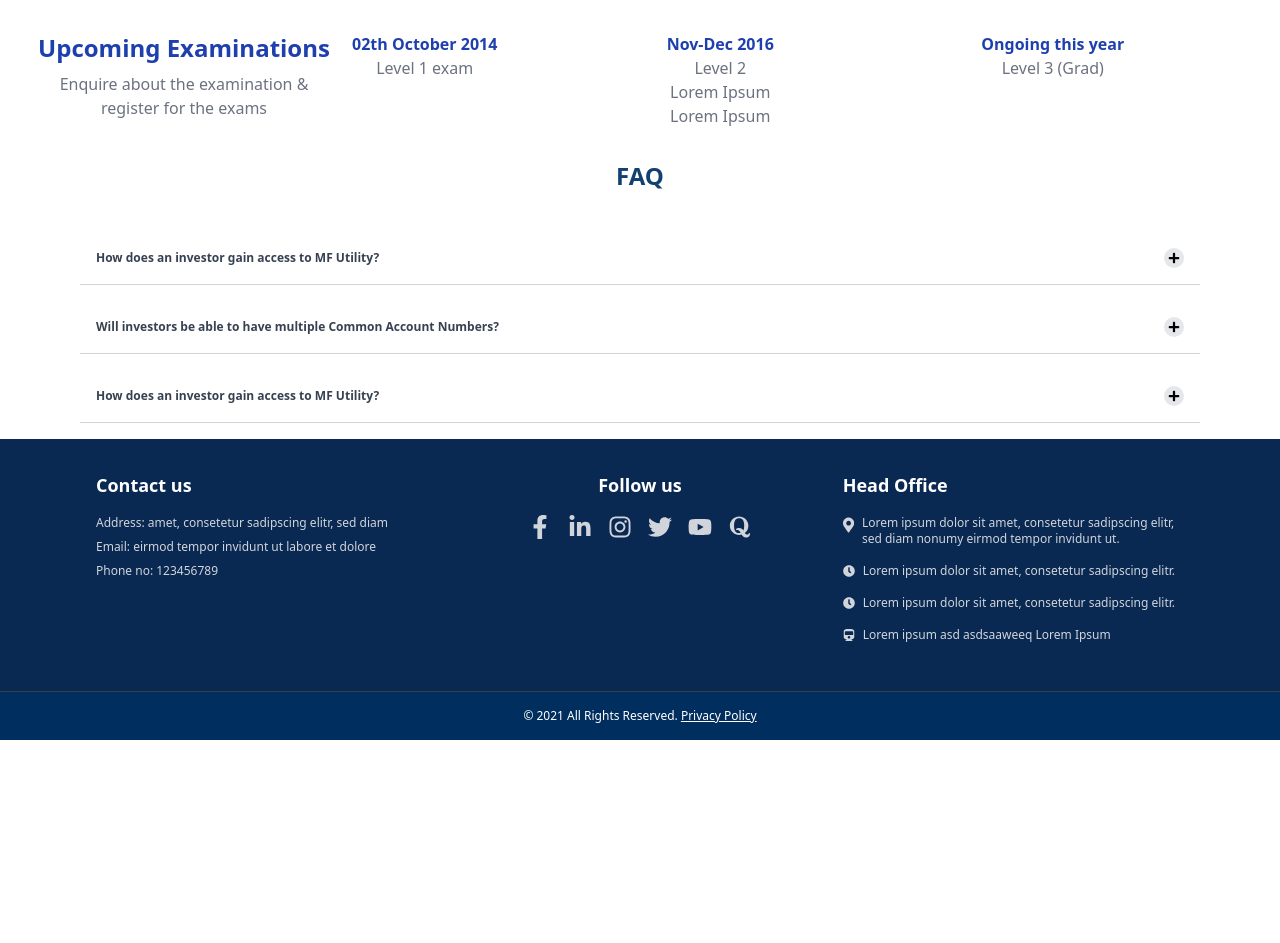
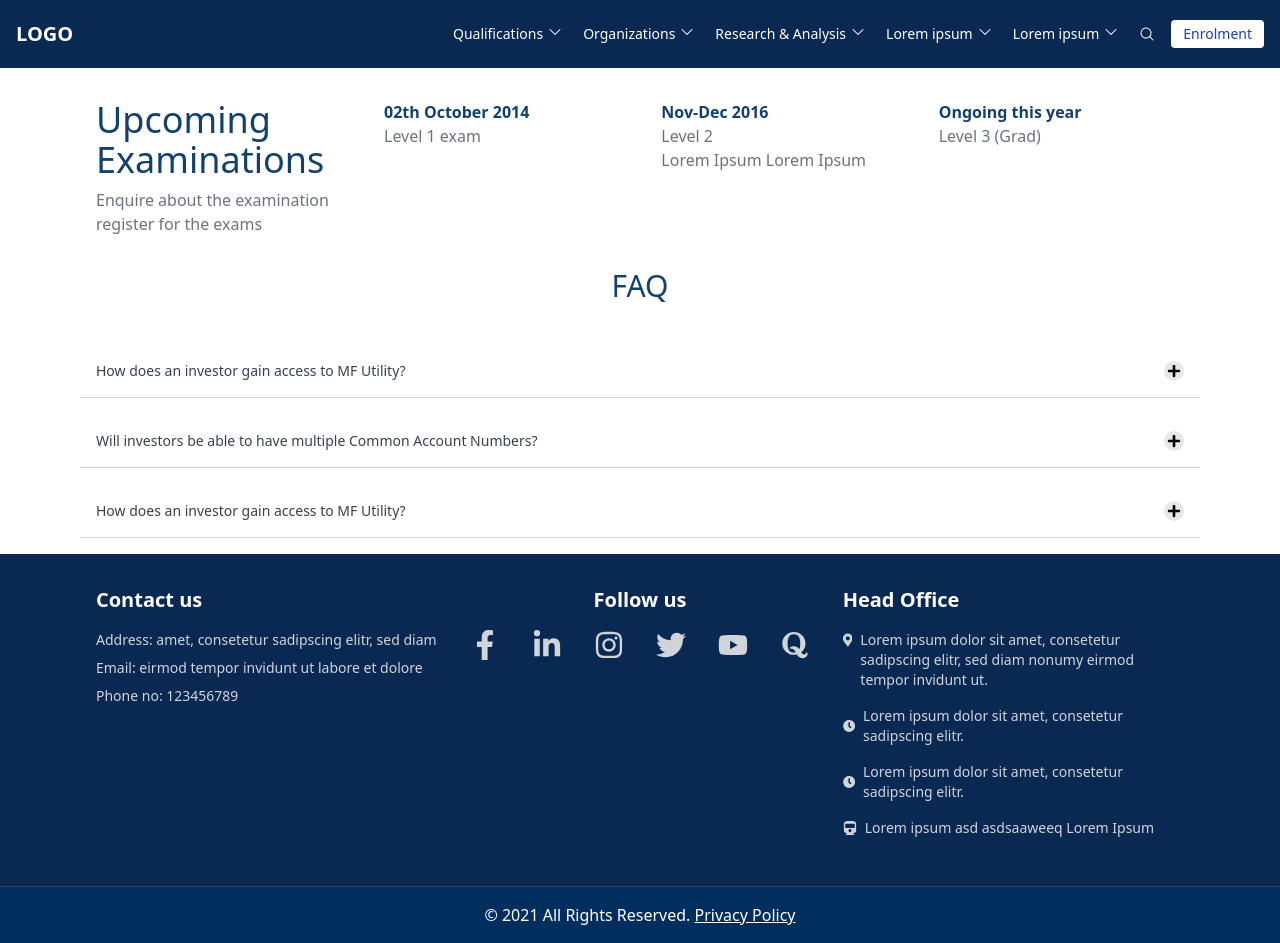
Before and after one commit to AnishRane13/Togglehead, a React (Create React App) app: page / in a window 1280 px wide. Before the commit the page ends 800 px from the top, so only its background shows below. Built offline with nearby package versions, Linux system fonts and the light colour scheme.

Commit message:
Styling in some components

```diff
--- a/src/App.js
+++ b/src/App.js
@@ -2,13 +2,13 @@ import './App.css';
 import FAQ from './components/FAQ'
 import Footer from './components/Footer';
 import Upcoming from './components/Upcoming';
-// import Navbar from './components/Navbar';
+import Navbar from './components/Navbar';
 
 
 function App() {
   return (
     <div className="App">
-      {/* <Navbar/> */}
+      <Navbar/>
       <Upcoming/>
       <FAQ/>
       <Footer/>
--- a/src/components/FAQ.jsx
+++ b/src/components/FAQ.jsx
@@ -24,15 +24,15 @@ const FAQ = () => {
   };
 
   return (
-    <div className="max-w-7xl mx-auto px-4 sm:px-6 lg:px-20 text-xs leading-normal">
-      <h2 className="text-2xl font-semibold text-center mb-10 text-[#12406F]">FAQ</h2>
+    <div className="max-w-8xl mx-auto px-4 sm:px-6 lg:px-20 text-sm leading-normal">
+      <h2 className="text-3xl font-medium text-center mb-10 text-[#12406F]">FAQ</h2>
       {faqData.map((faq, index) => (
         <div key={index} className={`mb-4 ${openIndex === index ? 'border-blue-500' : 'border-gray-300'}`}>
           <button
             onClick={() => toggleFAQ(index)}
             className={`w-full text-left flex justify-between items-center py-4 px-4 focus:outline-none bg-transparent border-b ${openIndex === index ? 'border-blue-500' : 'border-gray-300'}`}
           >
-            <span className={`font-semibold pr-8 ${openIndex === index ? 'text-blue-500' : 'text-gray-700'}`}>
+            <span className={`font- pr-8 ${openIndex === index ? 'text-blue-500' : 'text-gray-700'}`}>
               {faq.question}
             </span>
             <span className={`flex-shrink-0 flex items-center justify-center w-5 h-5 rounded-full ${openIndex === index ? 'bg-[#12406F] text-white' : 'bg-gray-200'}`}>
--- a/src/components/Footer.jsx
+++ b/src/components/Footer.jsx
@@ -5,20 +5,20 @@ import { IconContext } from "react-icons";
 const Footer = () => {
   return (
     <footer className="bg-[#092852] text-white pt-8">
-      <div className="max-w-7xl mx-auto px-4 sm:px-6 lg:px-24">
+      <div className="max-w-8xl mx-auto px-4 sm:px-6 lg:px-24">
         <div className="grid grid-cols-1 md:grid-cols-3 gap-8">
           {/* Contact Us */}
           <div className="text-left">
-            <h3 className="text-lg font-semibold mb-4">Contact us</h3>
-            <p className="text-xs mb-2 text-gray-300">Address: amet, consetetur sadipscing elitr, sed diam</p>
-            <p className="text-xs mb-2 text-gray-300">Email: eirmod tempor invidunt ut labore et dolore</p>
-            <p className="text-xs mb-2 text-gray-300">Phone no: 123456789</p>
+            <h3 className="text-xl font-semibold mb-4">Contact us</h3>
+            <p className="text-sm mb-2 text-gray-300">Address: amet, consetetur sadipscing elitr, sed diam</p>
+            <p className="text-sm mb-2 text-gray-300">Email: eirmod tempor invidunt ut labore et dolore</p>
+            <p className="text-sm mb-2 text-gray-300">Phone no: 123456789</p>
           </div>
 
           {/* Follow Us */}
           <div className="flex flex-col items-start md:items-center">
-            <h3 className="text-lg font-semibold mb-4 text-left md:text-center">Follow us</h3>
-            <div className="flex space-x-4 text-2xl text-gray-300">
+            <h3 className="text-xl font-semibold mb-4 text-left md:text-center">Follow us</h3>
+            <div className="flex space-x-8 text-3xl text-gray-300">
               <a href="#" aria-label="Facebook" className="hover:text-gray-400">
                 <FaFacebookF />
               </a>
@@ -42,28 +42,28 @@ const Footer = () => {
 
           {/* Head Office */}
           <div className="text-left">
-            <h3 className="text-lg font-semibold mb-4">Head Office</h3>
-            <div className="flex items-start text-xs mb-4 text-gray-300">
-              <FaMapMarkerAlt className="mr-2 text-xl mt-" />
+            <h3 className="text-xl font-semibold mb-4">Head Office</h3>
+            <div className="flex items-start text-sm mb-4 text-gray-300">
+              <FaMapMarkerAlt className="mr-2 text-xl mb-1" />
               <p>Lorem ipsum dolor sit amet, consetetur sadipscing elitr, sed diam nonumy eirmod tempor invidunt ut.</p>
             </div>
-            <div className="flex items-center text-xs mb-4 text-gray-300">
-              <FaClock className="mr-2 text-xs" />
+            <div className="flex items-center text-sm mb-4 text-gray-300">
+              <FaClock className="mr-2 text-sm" />
               <p>Lorem ipsum dolor sit amet, consetetur sadipscing elitr.</p>
             </div>
-            <div className="flex items-center text-xs mb-4 text-gray-300">
+            <div className="flex items-center text-sm mb-4 text-gray-300">
               <FaClock className="mr-2" />
               <p>Lorem ipsum dolor sit amet, consetetur sadipscing elitr.</p>
             </div>
-            <div className="flex items-center text-xs mb-4 text-gray-300">
+            <div className="flex items-center text-sm mb-4 text-gray-300">
               <FaTrain className="mr-2" />
               <p>Lorem ipsum asd asdsaaweeq Lorem Ipsum</p>
             </div>
           </div>
-        </div>
+                  </div>
       </div>
       {/* Bottom bar */}
-      <div className="mt-8 border-t border-gray-700 pt-4 pb-4 text-center text-xs bg-[#002F5F]">
+      <div className="mt-8 border-t border-gray-700 pt-4 pb-4 text-center text-md bg-[#002F5F]">
         <p>&copy; 2021 All Rights Reserved. <a href="#" className="underline">Privacy Policy</a></p>
       </div>
     </footer>
--- a/src/components/Navbar.jsx
+++ b/src/components/Navbar.jsx
@@ -24,7 +24,7 @@ const Navbar = () => {
   };
 
   return (
-    <nav className="bg-blue-800 px-4 py-5">
+    <nav className="bg-[#092852] px-4 py-5">
       <div className="container mx-auto flex justify-between items-center">
         <div className="text-white font-bold text-xl">LOGO</div>
         {/* Desktop Menu */}
--- a/src/components/Upcoming.jsx
+++ b/src/components/Upcoming.jsx
@@ -1,30 +1,41 @@
 import React from 'react';
 
 const UpcomingExaminations = () => {
-  const exams = [
-    { date: "02th October 2014", level: "Level 1 exam", details: "" },
-    { date: "Nov-Dec 2016", level: "Level 2", details: "Lorem Ipsum\nLorem Ipsum" },
-    { date: "Ongoing this year", level: "Level 3 (Grad)", details: "" }
-  ];
-
   return (
-    <div className="bg-white p-8">
-      <div className="max-w-7xl mx-auto flex flex-col md:flex-row">
-        <div className="md:w-1/4 mb-8 md:mb-0">
-          <h2 className="text-2xl font-semibold text-blue-800">Upcoming Examinations</h2>
-          <p className="text-gray-500 mt-2">Enquire about the examination & register for the exams</p>
+    <div className="bg-white py-8 px-6 md:px-24">
+      <div className="max-w-8xl mx-auto flex flex-col md:flex-row">
+        <div className="md:w-1/4 mb-8 md:mb-0 text-left">
+          <h2 className="text-4xl font-normal text-[#12406F]">Upcoming</h2>
+          <h2 className="text-4xl font-normal text-[#12406F]">Examinations</h2>
+          <p className="text-gray-500 mt-2">Enquire about the examination</p>
+          <p className="text-gray-500 ">register for the exams</p>
         </div>
-        <div className="md:w-3/4 grid grid-cols-1 md:grid-cols-3 gap-8">
-          {exams.map((exam, index) => (
-            <div key={index} className="flex items-start">
-              <i className="fa-light fa-calendar-clock text-4xl text-blue-800 mr-4"></i>
-              <div>
-                <p className="text-blue-800 font-semibold">{exam.date}</p>
-                <p className="text-gray-500">{exam.level}</p>
-                {exam.details && <p className="text-gray-500 whitespace-pre-line">{exam.details}</p>}
-              </div>
+        <div className="md:w-3/4 grid grid-cols-1 sm:grid-cols-2 md:grid-cols-3 gap-4 text-left">
+          <div className="flex items-start">
+            <i className="fa-light fa-calendar-clock text-4xl text-[#12406F] mr-4"></i>
+            <div>
+              <p className="text-[#12406F] font-semibold">02th October 2014</p>
+              <p className="text-gray-500">Level 1 exam</p>
+              <p className="text-gray-500 whitespace-pre-line"></p>
             </div>
-          ))}
+          </div>
+          <div className="flex items-start ">
+            <i className="fa-light fa-calendar-clock text-4xl text-[#12406F] mr-4"></i>
+            <div>
+              <p className="text-[#12406F] font-semibold">Nov-Dec 2016</p>
+              <p className="text-gray-500">Level 2</p>
+              <p className="text-gray-500 whitespace-pre-line">Lorem Ipsum
+              Lorem Ipsum</p>
+            </div>
+          </div>
+          <div className="flex items-start">
+            <i className="fa-light fa-calendar-clock text-4xl text-[#12406F] mr-4"></i>
+            <div>
+              <p className="text-[#12406F] font-semibold">Ongoing this year</p>
+              <p className="text-gray-500">Level 3 (Grad)</p>
+              <p className="text-gray-500 whitespace-pre-line"></p>
+            </div>
+          </div>
         </div>
       </div>
     </div>
```
